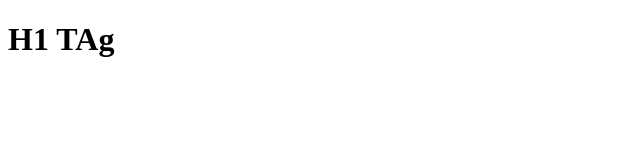
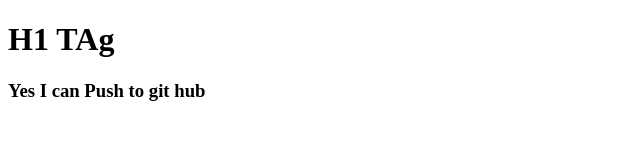
Before and after one commit to ArifHossenTonmoy/My_First_Website, a plain HTML site: page index.html in a window 1280 px wide. Shown: the whole page, without its empty margins (0-640 px from the left). Drawn offline with Linux system fonts and the light colour scheme.

Commit message:
learn git

```diff
--- a/index.html
+++ b/index.html
@@ -8,5 +8,7 @@
 </head>
 <body>
     <h1>H1 TAg</h1>
+    <h3> Yes I can Push to git hub
+    </h3>
 </body>
 </html>
```
